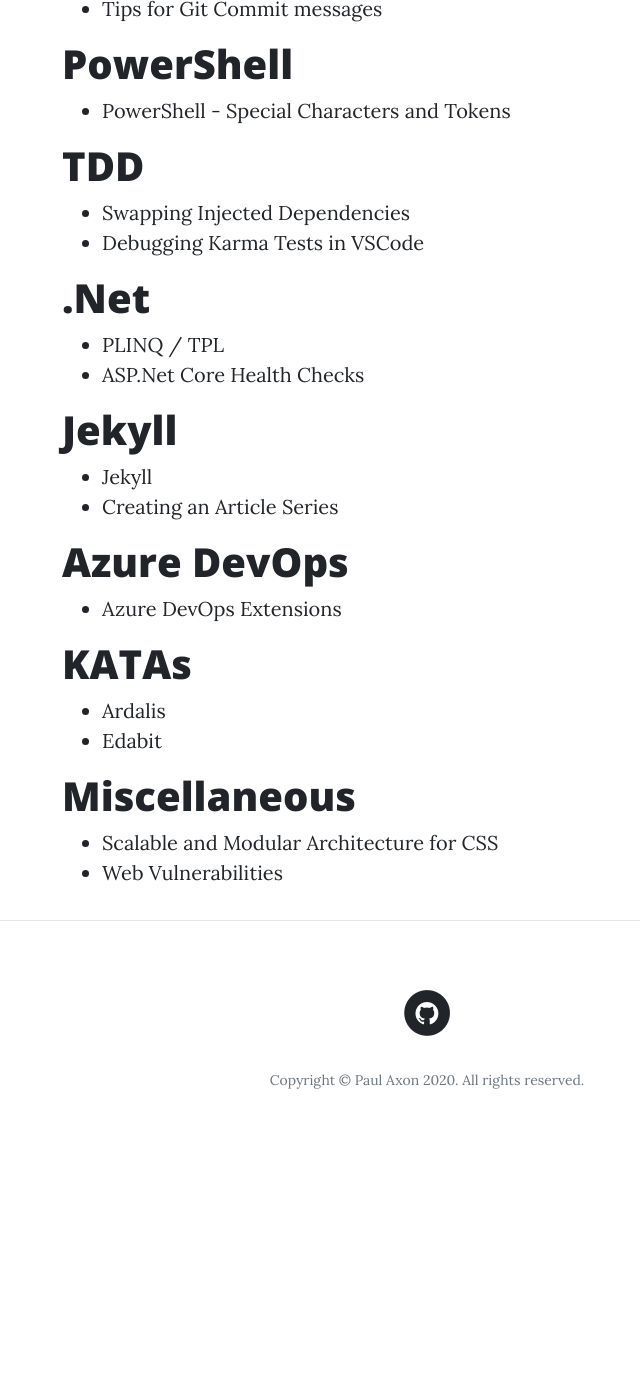
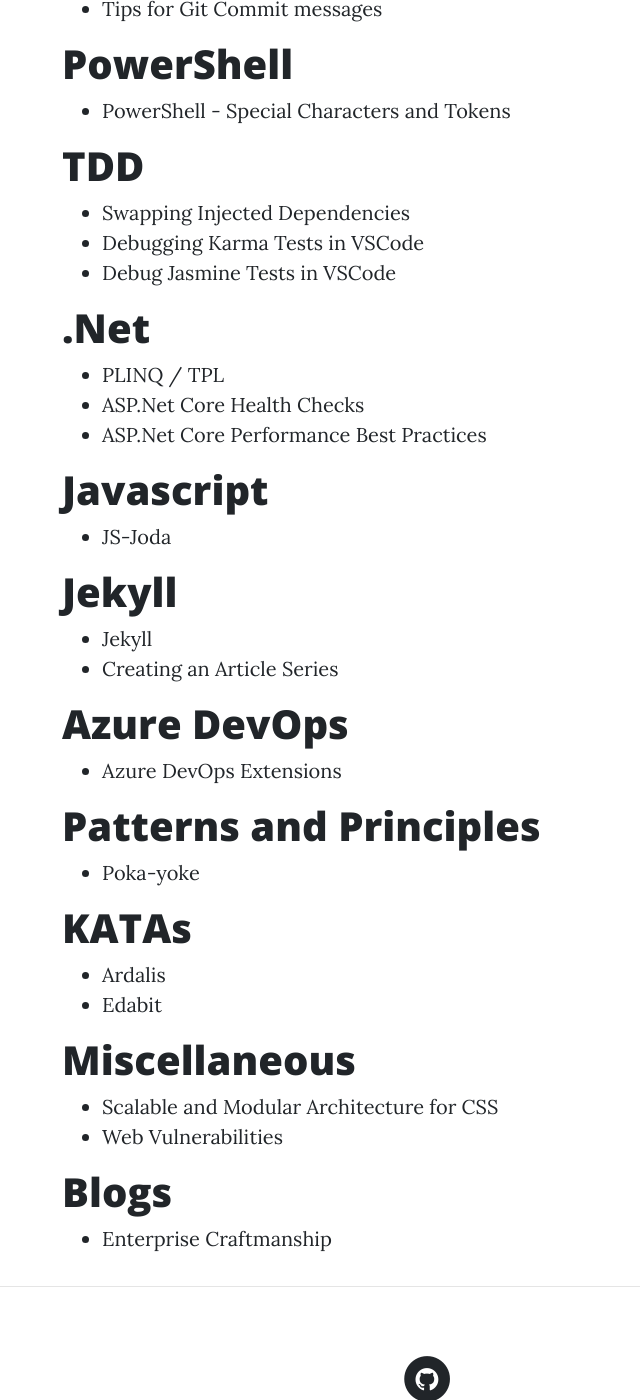
Before and after one commit to paxdev/paxdev.github.io, a Jekyll site: the page built from _posts/2020-02-04-links.md, in a window 1280 px wide and 1400 px high, scrolled down 646 px. Shown: the whole window, without its empty margins (213-853 px from the left). Built offline with Jekyll 4.4.1, drawn with Linux system fonts in a browser that asks for light colours; our own code applies the rules of GitHub Pages for plain Markdown files; before the commit the page ends 1802 px from its top, so only the background shows below that.

Commit message:
Update 2020-02-04-links.md

```diff
--- a/_posts/2020-02-04-links.md
+++ b/_posts/2020-02-04-links.md
@@ -14,10 +14,15 @@
 # TDD
 * [Swapping Injected Dependencies](https://adamstorr.azurewebsites.net/blog/integration-testing-with-aspnetcore-3-1-swapping-dependency)
 * [Debugging Karma Tests in VSCode](http://blog.mlewandowski.com/Debugging-Karma-tests-with-VSCode.html)
+* [Debug Jasmine Tests in VSCode](https://www.codersbistro.com/blog/debugging-jasmine-test-cases-visual-studio-code/)
 
 # .Net
 * [PLINQ / TPL](http://reedcopsey.com/series/parallelism-in-net4/)
 * [ASP.Net Core Health Checks](https://docs.microsoft.com/en-us/aspnet/core/host-and-deploy/health-checks)
+* [ASP.Net Core Performance Best Practices](https://docs.microsoft.com/en-us/aspnet/core/performance/performance-best-practices)
+
+# Javascript
+* [JS-Joda](https://js-joda.github.io/js-joda/)
 
 # Jekyll
 * [Jekyll](https://www.creativebloq.com/how-to/jekyll-blog)
@@ -26,6 +31,9 @@
 # Azure DevOps
 * [Azure DevOps Extensions](https://developer.microsoft.com/en-us/azure-devops/develop/extensions)
 
+# Patterns and Principles
+* [Poka-yoke](https://blog.ploeh.dk/2011/05/24/Poka-yokeDesignFromSmelltoFragrance/)
+
 # KATAs
 * [Ardalis](https://github.com/ardalis/kata-catalog)
 * [Edabit](https://edabit.com/)
@@ -33,3 +41,6 @@
 # Miscellaneous
 * [Scalable and Modular Architecture for CSS](http://smacss.com/)
 * [Web Vulnerabilities](https://www.meziantou.net/impersonation-and-security.htm)
+
+# Blogs
+* [Enterprise Craftmanship](https://enterprisecraftsmanship.com/)
```
